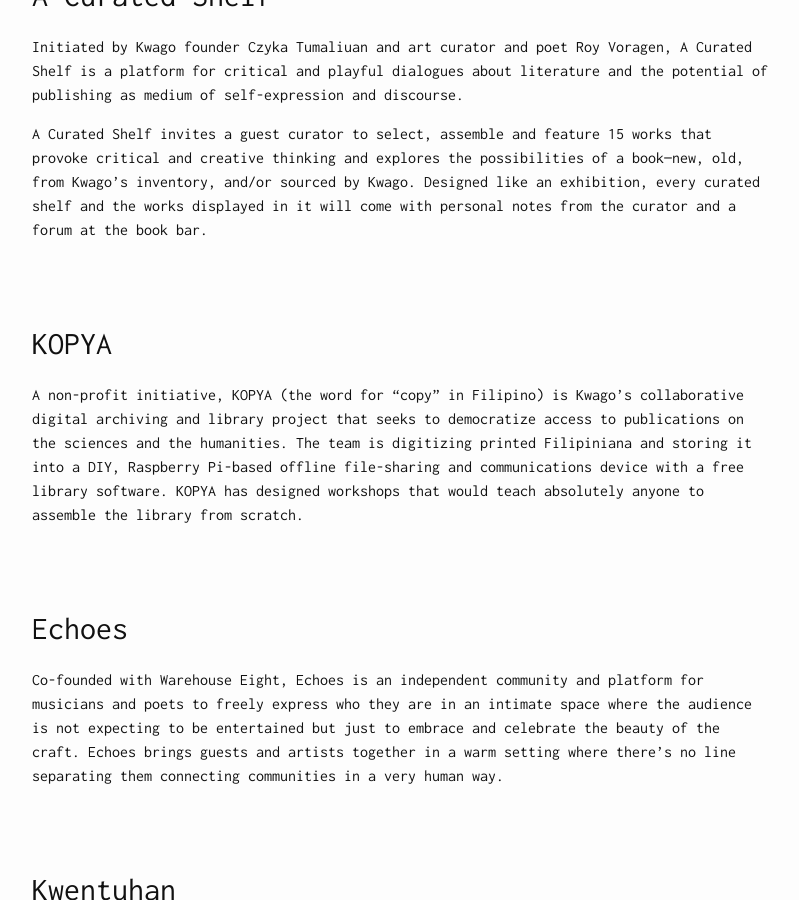
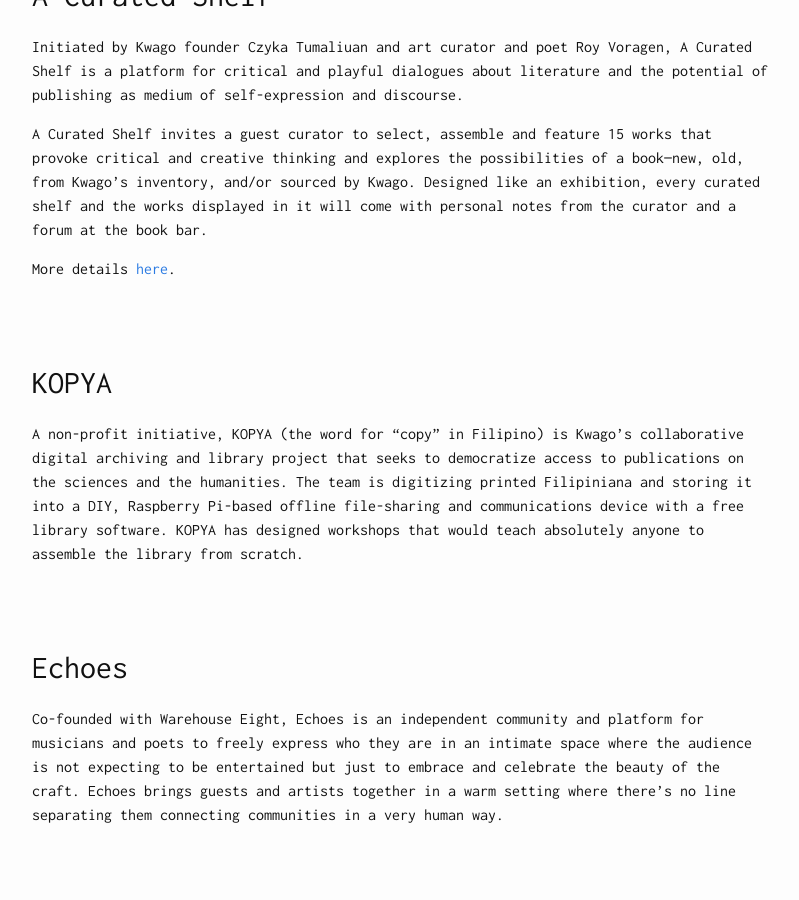
Before and after one commit to patsylala/kwago-siteleaf, a Jekyll site: the page built from 02-programs.md, in a window 1280 px wide and 900 px high, scrolled down 2281 px. Shown: the whole window, without its empty margins (238-1037 px from the left). Built offline with Jekyll 4.4.1, drawn with Linux system fonts in a browser that asks for light colours.

Commit message:
Updated 02 Programs

```diff
--- a/02-programs.md
+++ b/02-programs.md
@@ -39,6 +39,9 @@
 
 A Curated Shelf invites a guest curator to select, assemble and feature 15 works that provoke critical and creative thinking and explores the possibilities of a book—new, old, from Kwago’s inventory, and/or sourced by Kwago. Designed like an exhibition, every curated shelf and the works displayed in it will come with personal notes from the curator and a forum at the book bar.
 
+More details [here](https://isipkwago.com/curated-shelf/).
+
+
 <br /><br />
 
 KOPYA
```
